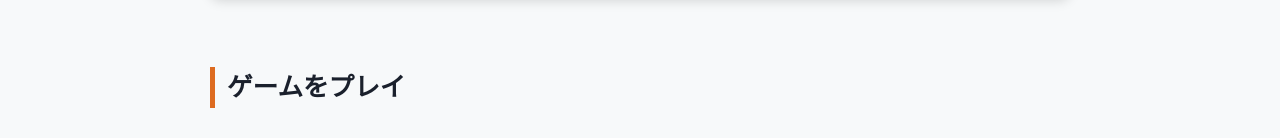
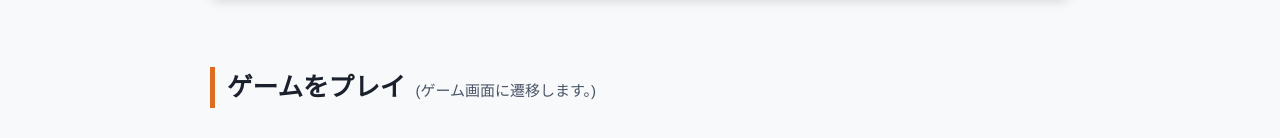
Before and after one commit to kobekosen-ec3/ec3TRPG_yomigana, a plain HTML site: page index.html in a window 1280 px wide. Shown: the part 662-800 px from the top of the page. Drawn offline with Linux system fonts and the light colour scheme.

```diff
--- a/index.html
+++ b/index.html
@@ -57,8 +57,8 @@
         </div>
     </section>
     <section class="gogame" id="playGame">
-        <h2>ゲームをプレイ</h2>
-        <!-- <div>ゲーム画面に遷移します。</div> -->
+        <h2>ゲームをプレイ<span>(ゲーム画面に遷移します。)</span></h2>
+
         <!-- <div class="gamep"> -->
             <div class="gamepngtx">
                 <!-- <img src="img/isekai.png" class="gamepng"><br> -->
--- a/style.css
+++ b/style.css
@@ -175,8 +175,16 @@
   text-align: center;
 }
 
-.gogame h2 {
+.gogame h2{
   text-align: left;
+}
+
+.gogame span{
+  text-align: left;
+  padding-left: 10px;
+  color: #4a5568;
+  font-weight: 400;
+  font-size: 15px;
 }
 
 .gamepngtx {
```
Also changed, not shown: 2026/style.css (+15 -0 lines).
